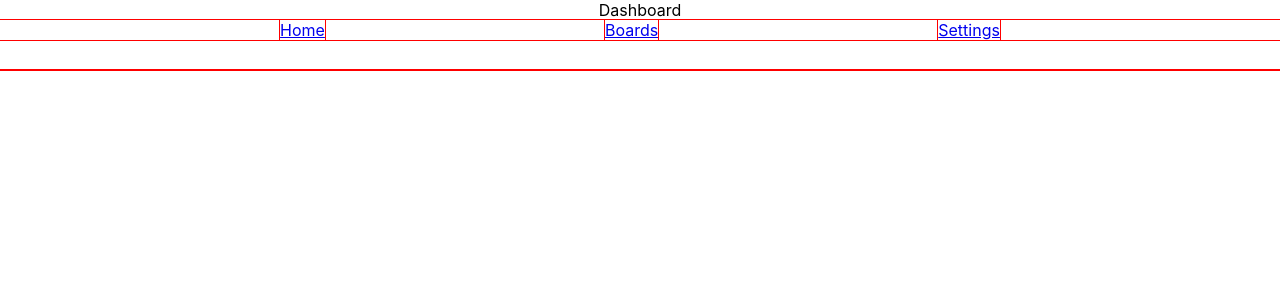
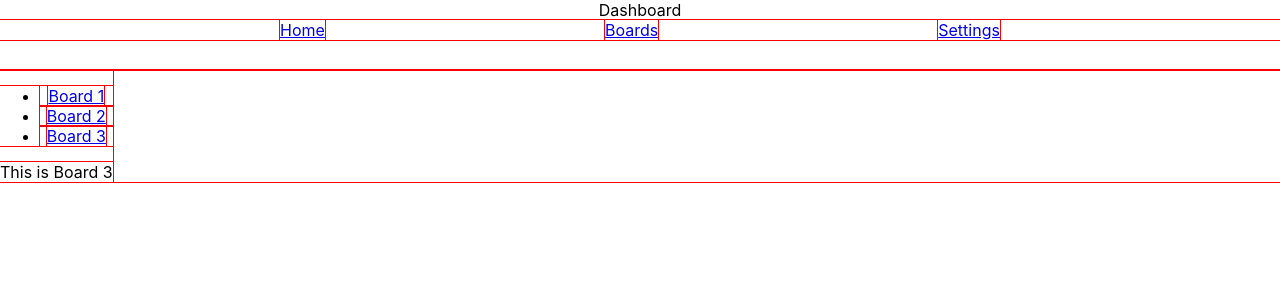
Before and after one commit to salviolorenzo/capstone, a React (Create React App) app: page /boards/3 in a window 1280 px wide. Shown: the top 300 px of the page. Built offline with nearby package versions, Linux system fonts and the light colour scheme.

Commit message:
adds react router

```diff
--- /dev/null
+++ b/src/Components/Boards/Board_1.js
@@ -0,0 +1,7 @@
+import React, { Component } from 'react';
+
+function Board_1(props) {
+  return <div>This is Board 1</div>;
+}
+
+export default Board_1;
--- /dev/null
+++ b/src/Components/Boards/Board_2.js
@@ -0,0 +1,7 @@
+import React, { Component } from 'react';
+
+function Board_2(props) {
+  return <div>This is Board 2</div>;
+}
+
+export default Board_2;
--- /dev/null
+++ b/src/Components/Boards/Board_3.js
@@ -0,0 +1,7 @@
+import React, { Component } from 'react';
+
+function Board_3(props) {
+  return <div>This is Board 3</div>;
+}
+
+export default Board_3;
--- /dev/null
+++ b/src/Components/Boards/Boards.js
@@ -0,0 +1,29 @@
+import React from 'react';
+import { BrowserRouter as Router, Route, Link } from 'react-router-dom';
+import Board_1 from './Board_1';
+import Board_2 from './Board_2';
+import Board_3 from './Board_3';
+
+function BoardList(props) {
+  return (
+    <Router>
+      <div className='boardlist'>
+        <ul>
+          <li>
+            <Link to='/boards/1'>Board 1</Link>
+          </li>
+          <li>
+            <Link to='/boards/2'>Board 2</Link>
+          </li>
+          <li>
+            <Link to='/boards/3'>Board 3</Link>
+          </li>
+        </ul>
+        <Route path='/boards/1' component={Board_1} />
+        <Route path='/boards/2' component={Board_2} />
+        <Route path='/boards/3' component={Board_3} />
+      </div>
+    </Router>
+  );
+}
+export default BoardList;
--- a/src/Components/Dashboard.js
+++ b/src/Components/Dashboard.js
@@ -3,6 +3,7 @@ import Header from './Header';
 import Notes from './Tile';
 import Home from './Home';
 import { BrowserRouter as Router, Route, Link } from 'react-router-dom';
+import BoardList from './Boards/Boards';
 
 class Dashboard extends Component {
   constructor(props) {
@@ -17,7 +18,8 @@ class Dashboard extends Component {
           Dashboard
           <Header />
           <div className='tileboard'>
-            <Route path='/home' component={Home} />
+            <Route path='/home' exact component={Home} />
+            <Route path='/boards' component={BoardList} />
           </div>
         </div>
       </Router>
--- a/src/Components/Home.js
+++ b/src/Components/Home.js
@@ -1,22 +1,19 @@
 import Notes from './Tile';
 import React, { Component } from 'react';
-import { BrowserRouter as Router, Route } from 'react-router-dom';
+import { BrowserRouter as Router, Route, Link } from 'react-router-dom';
 
-function Home(props) {
-  return (
-    <Router>
+class Home extends Component {
+  constructor(props) {
+    super(props);
+    this.state = {};
+  }
+  render() {
+    return (
       <div className='home'>
-        <ul className='boardList'>
-          <li>Board 1</li>
-          <li>Board 2</li>
-          <li>Board 3</li>
-        </ul>
-        <Route path='/home/boards/1' component={Board_1} />
-        <Route path='/home/boards/2' component={Board_2} />
-        <Route path='/home/boards/3' component={Board_3} />
+        This is where the default components will be displayed
       </div>
-    </Router>
-  );
+    );
+  }
 }
 
 export default Home;
```
